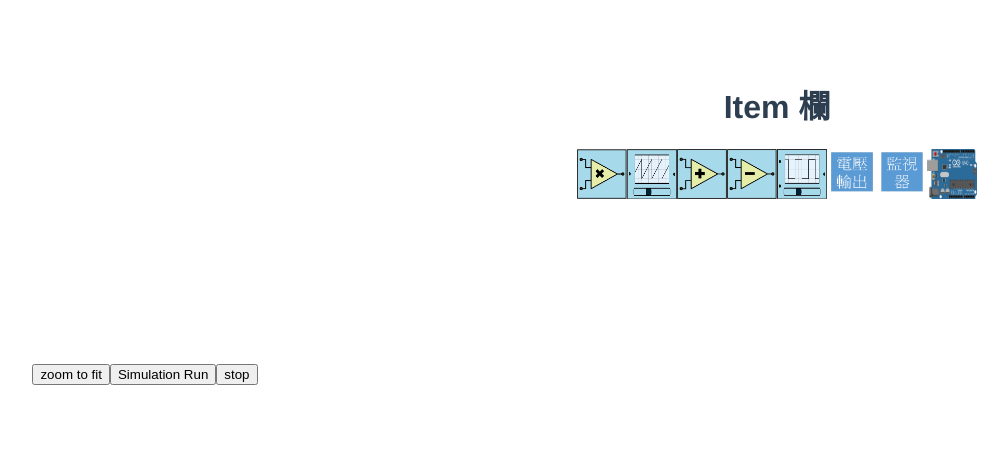
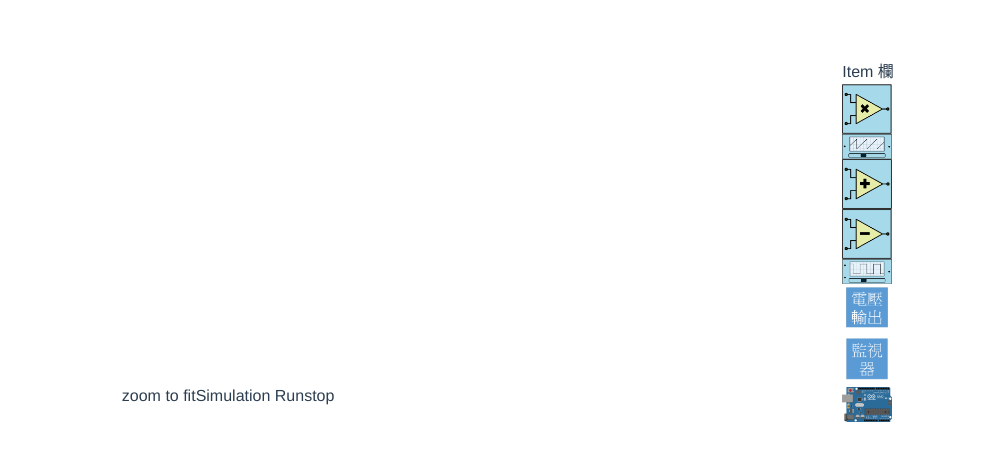
Before and after one commit to electrical-block/new-electrical-block, a Vue app: page / in a window 1280 px wide. Shown: the top 460 px of the page, without its empty margins (229-1237 px from the left). Built offline with nearby package versions, Linux system fonts and the light colour scheme.

Commit message:
Add tailwindcss

```diff
--- /dev/null
+++ b/postcss.config.js
@@ -0,0 +1,9 @@
+const autoprefixer = require('autoprefixer')
+const tailwindcss = require('tailwindcss')
+
+module.exports = {
+  plugins: [
+    tailwindcss,
+    autoprefixer
+  ]
+}
--- /dev/null
+++ b/src/assets/styles/index.css
@@ -0,0 +1,3 @@
+@tailwind base;
+@tailwind components;
+@tailwind utilities;
--- a/src/main.js
+++ b/src/main.js
@@ -1,4 +1,5 @@
 import { createApp } from 'vue'
 import App from './App.vue'
+import './assets/styles/index.css'
 
 createApp(App).mount('#app')
--- /dev/null
+++ b/tailwind.config.js
@@ -0,0 +1,14 @@
+module.exports = {
+  purge: [
+    './public/**/*.html',
+    './src/**/*.vue'
+  ],
+  darkMode: false, // or 'media' or 'class'
+  theme: {
+    extend: {}
+  },
+  variants: {
+    extend: {}
+  },
+  plugins: []
+}
```
Also changed, not shown: package.json (+5 -2 lines), 2 other files (tests, documents, lock files or other folders).
